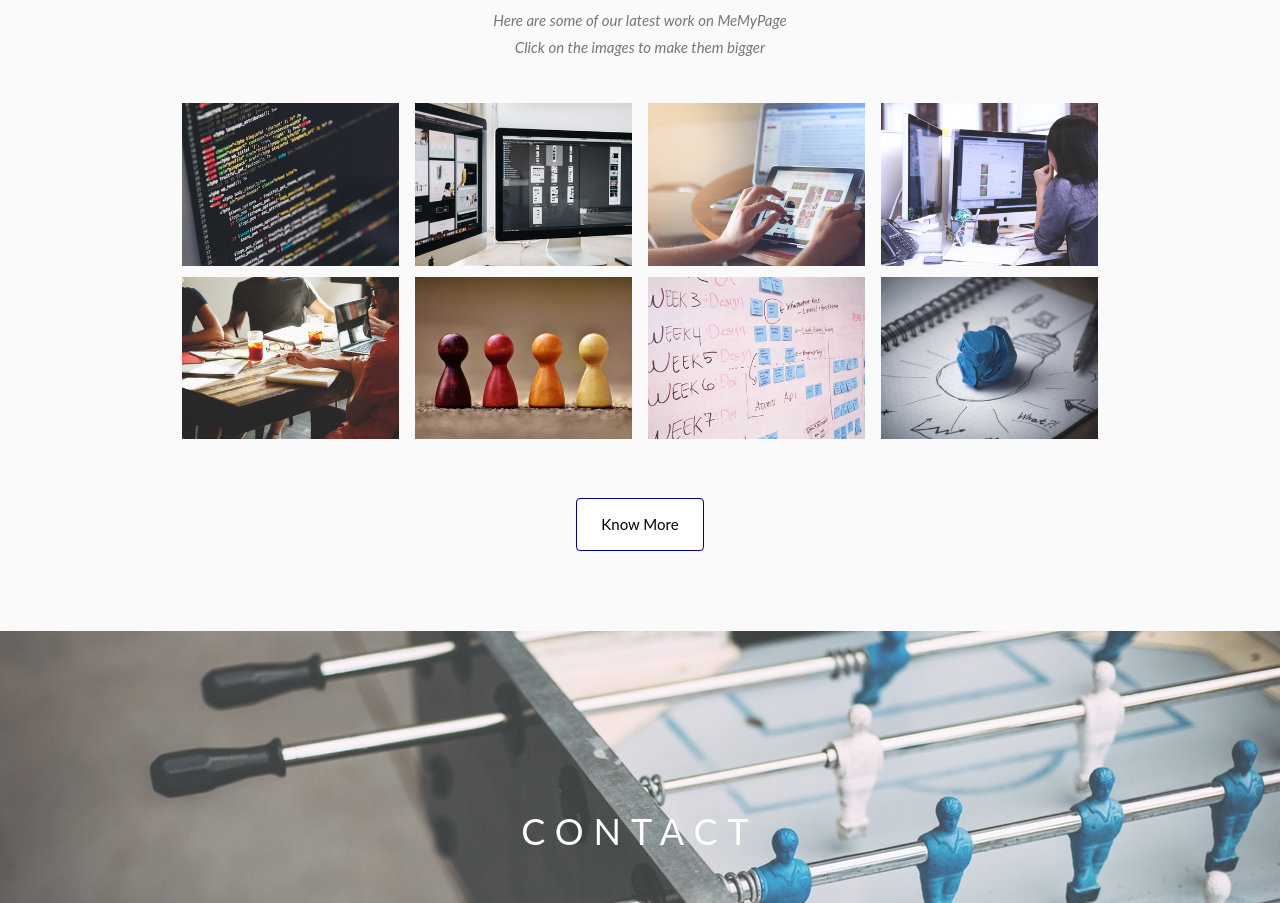
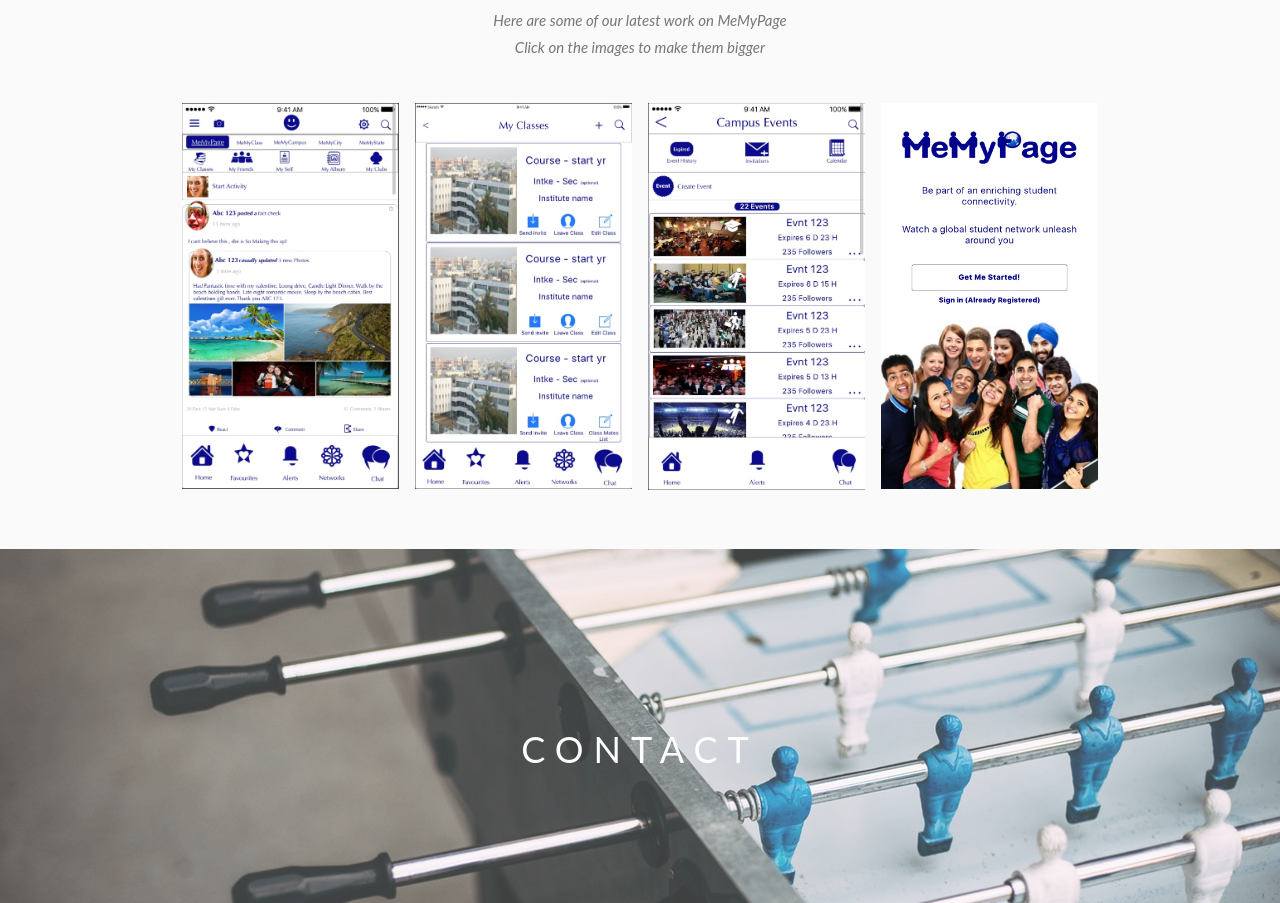
Before and after one commit to Kailash-Sankar/node_app, a website: page views/alt_home.html in a window 1280 px wide. Shown: the part 2148-3051 px from the top of the page. Drawn offline with nearby package versions, Linux system fonts and the light colour scheme; files that its build step writes are made by us from their sources; files whose address does not match are found by name.

Commit message:
updated images

```diff
--- a/views/partials/product.html
+++ b/views/partials/product.html
@@ -8,22 +8,23 @@
   <!-- Responsive Grid. Four columns on tablets, laptops and desktops. Will stack on mobile devices/small screens (100% width) -->
   <div class="w3-row-padding w3-center">
     <div class="w3-col m3">
-      <img src="/images/screens/one.jpg" style="width:100%" onclick="onClick(this)" class="w3-hover-opacity" alt="Layer One">
+      <img src="/images/screens/homepage.jpg" style="width:100%" onclick="onClick(this)" class="w3-hover-opacity" alt="Layer One">
     </div>
 
     <div class="w3-col m3">
-      <img src="/images/screens/two.jpg" style="width:100%" onclick="onClick(this)" class="w3-hover-opacity" alt="Layer Two">
+      <img src="/images/screens/my_classes.jpg" style="width:100%" onclick="onClick(this)" class="w3-hover-opacity" alt="Layer Two">
     </div>
 
     <div class="w3-col m3">
-      <img src="/images/screens/three.jpg" style="width:100%" onclick="onClick(this)" class="w3-hover-opacity" alt="Layer Three">
+      <img src="/images/screens/my_events.jpg" style="width:100%" onclick="onClick(this)" class="w3-hover-opacity" alt="Layer Three">
     </div>
 
     <div class="w3-col m3">
-      <img src="/images/screens/four.jpg" style="width:100%" onclick="onClick(this)" class="w3-hover-opacity" alt="Layer Four">
+      <img src="/images/screens/screen.jpg" style="width:100%" onclick="onClick(this)" class="w3-hover-opacity" alt="Layer Four">
     </div>
   </div>
 
+<!--
   <div class="w3-row-padding w3-center w3-section">
     <div class="w3-col m3">
       <img src="/images/screens/five.jpg" style="width:100%" onclick="onClick(this)" class="w3-hover-opacity" alt="Layer Five">
@@ -42,6 +43,8 @@
     </div>
     <button class="w3-button w3-white w3-border w3-border-blue w3-round w3-padding-large" style="margin-top:64px">Know More</button>
   </div>
+-->
+
 </div>
 
 <!-- Modal for full size images on click-->
```
Also changed, not shown: public/images/screens/homepage.jpg (added), public/images/screens/homepage.png (added), public/images/screens/my_classes.jpg (added), public/images/screens/my_classes.png (added), public/images/screens/my_events.jpg (added), public/images/screens/my_events.png (added), public/images/screens/screen.jpg (added), public/images/screens/screen.png (added).
